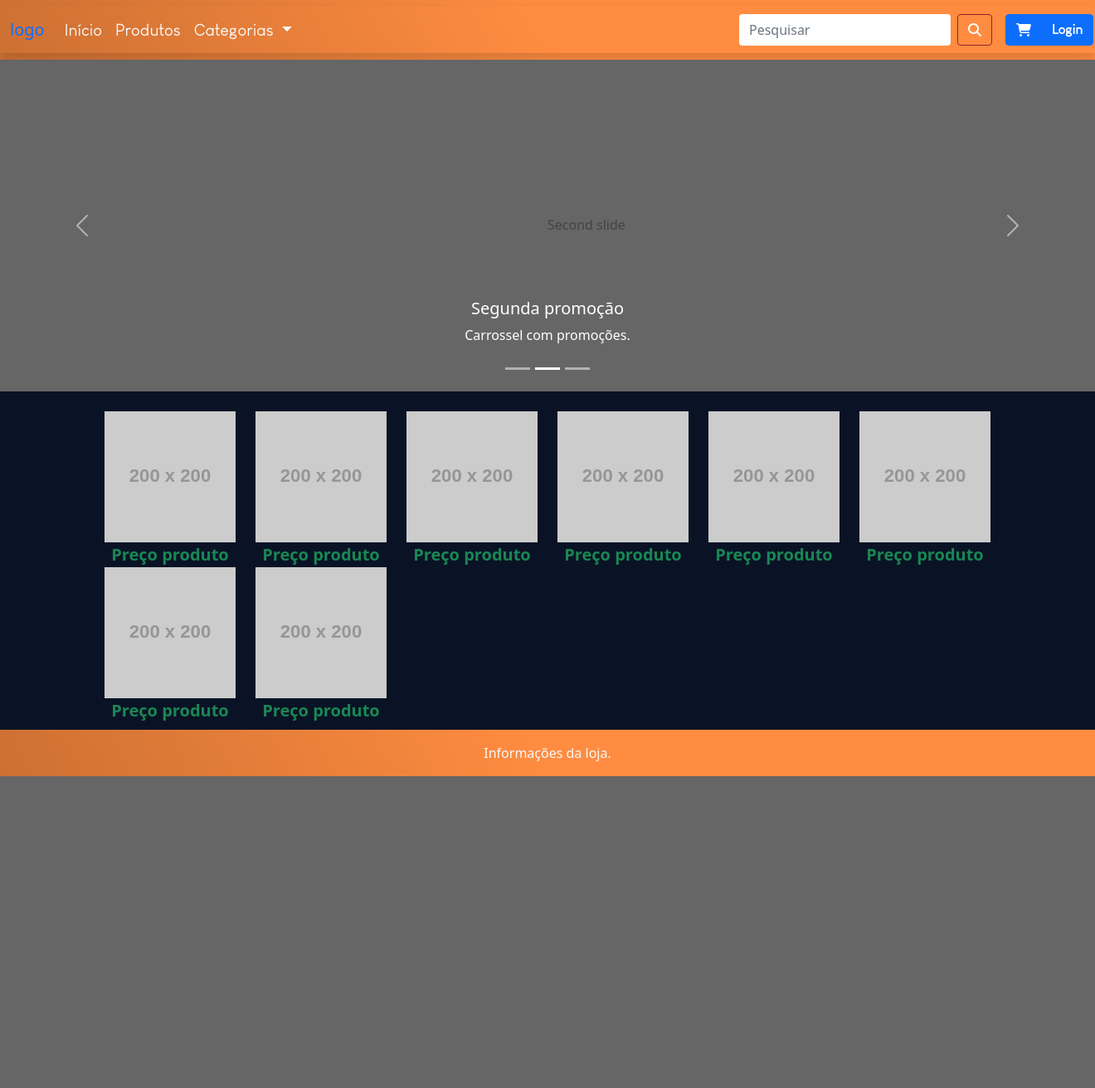
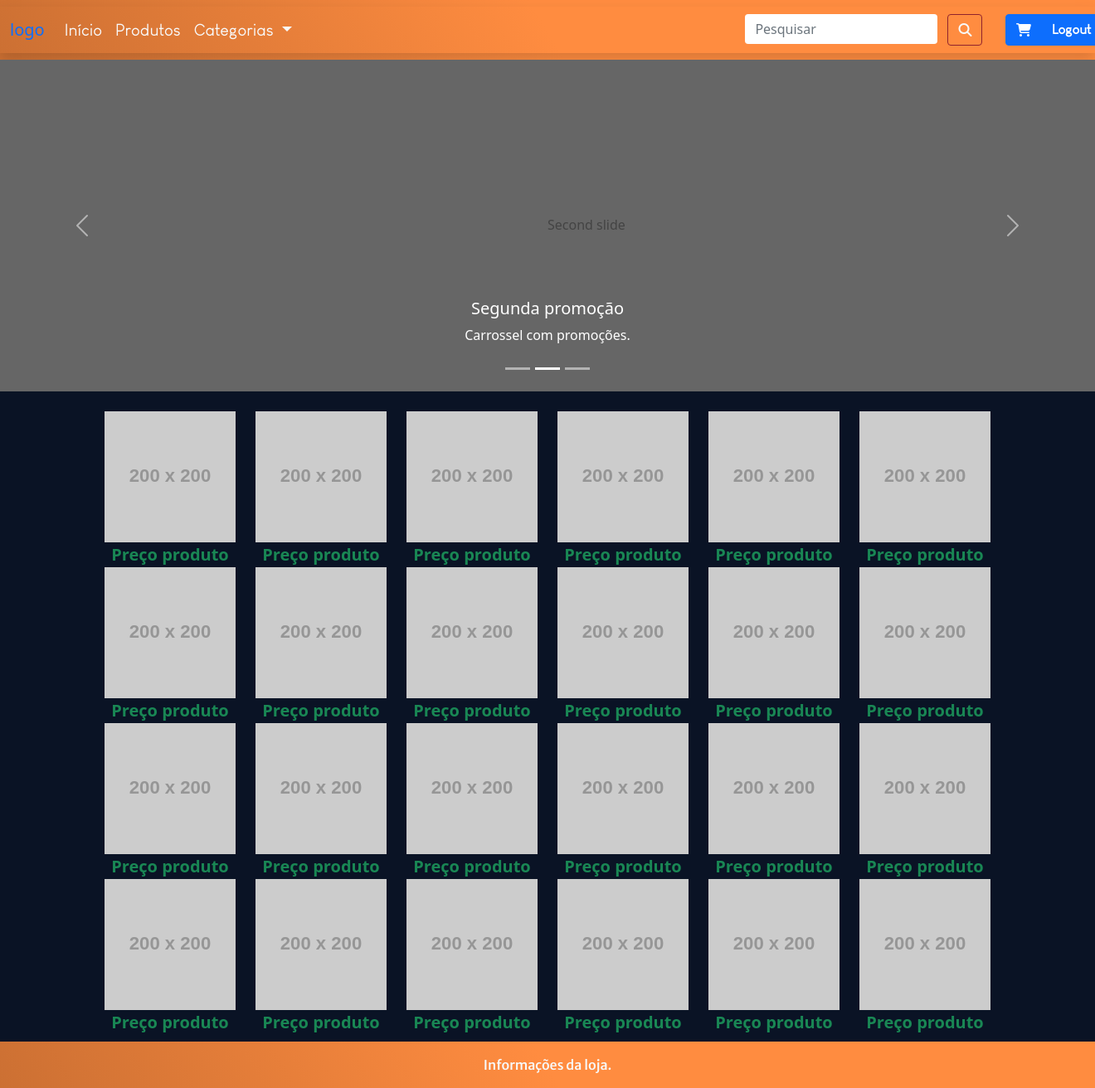
Before and after one commit to Blackklegend/lojaOnline, a PHP site: page / in a window 1320 px wide. Shown: the whole page at 83% size. Before the commit the page ends 936 px from the top, so only its background shows below. Run offline with PHP 8.4, Linux system fonts and the light colour scheme; the visitor is signed in with stand-in values (Sample User, id 1); grey boxes labelled with a size stand in for pictures from a placeholder-image service; some libraries are stand-ins or nearby versions.

Commit message:
functionality added

```diff
--- a/index.php
+++ b/index.php
@@ -1,3 +1,14 @@
+<?php
+  session_start();
+  if(isset($_SESSION["loggedin"]) && $_SESSION["loggedin"] === true){
+    $lgnAds = "location.href='./php/logout.php'";
+    $btnTxt = "Logout";
+  } else {
+    $lgnAds = "location.href='./login'";
+    $btnTxt = "Login";
+  }
+?>
+
 <!DOCTYPE html>
 <html class="h-100" lang="pt-br">
   <head>
@@ -26,7 +37,7 @@
               <span class="navbar-toggler-icon"><i class="fas fa-bars"></i></span>
             </button>
             <!--* navbar items -->
-            <div class="collapse navbar-collapse" id="navbarSupportedContent">
+            <form class="collapse navbar-collapse" id="navbarSupportedContent" action="./produtos/pesquisa.php" method="GET">
               <ul class="navbar-nav me-auto mb-2 mb-lg-0">
                 <li class="nav-item">
                   <a class="nav-link text-light george fs-5 lh-lg" aria-current="page" href="#">Início</a>
@@ -39,26 +50,27 @@
                     Categorias
                   </a>
                   <ul class="dropdown-menu dropdown-menu-dark" aria-labelledby="navbarDropdown">
-                    <li><a class="dropdown-item" href="#">Capas</a></li>
-                    <li><a class="dropdown-item" href="#">Películas</a></li>
-                    <li><a class="dropdown-item" href="#">Fones</a></li>
-                    <li><a class="dropdown-item" href="#">Carregadores</a></li>
+                    <li><input type="submit" name="category" value="Capas" class="dropdown-item"></li>
+                    <li><input type="submit" name="category" value="Películas" class="dropdown-item"></li>
+                    <li><input type="submit" name="category" value="Fones" class="dropdown-item"></li>
+                    <li><input type="submit" name="category" value="Carregadores" class="dropdown-item"></li>
                     <li><hr class="dropdown-divider"></li>
-                    <li><a class="dropdown-item" href="./produtos/">Todos</a></li>
+                    <li><input type="submit" name="category" value="Todos" class="dropdown-item"></li>
                   </ul>
                 </li>
               </ul>
-              <form class="d-flex">
-                <input class="form-control me-2 border-0 louis" type="search" placeholder="Pesquisar" aria-label="Search">
-                <button class="btn search-btn fw-light text-light" type="submit"><i class="fas fa-search"></i></button>
-              </form>
-            </div>
+              <div class="text-center">
+                <form class="d-flex" action="./produtos/pesquisa.php" method="GET">
+                  <input class="form-control me-2 border-0 louis d-inline w-75" name="search" value="<?php echo isset($_GET['search']) ? $_GET['search'] : ''; ?>" type="search" placeholder="Pesquisar" aria-label="Search">
+                  <button class="btn search-btn fw-light text-light" type="submit"><i class="fas fa-search"></i></button>
+                </form>
+              </div>
+            </form>
             <div class="col-md-1 ms-1 btn-group mt-n1 mb-2 pt-2 container-fluid pe-2">
               <button class="btn btn-primary" onclick="location.href='./carrinho'"><i class="fas fa-shopping-cart"></i></button>
-              <button class="btn btn-primary float-end george fw-bolder" onclick="location.href ='./php/logout.php'">Login</button>
+              <button class="btn btn-primary float-end george fw-bolder" onclick="<?php echo $lgnAds?>"><?php echo $btnTxt ?></button>
             </div>
           </div>
-
         </nav>
       <div id="content" class="container-fluid mt-0 flex-shrink-0 px-0"> <!--* Start of the content section -->
         <div id="carouselExampleCaptions" class="carousel slide px-0" data-bs-ride="carousel"> <!--? Carousel section -->
@@ -110,13 +122,29 @@
               <div class="col-sm-2 p-0 ps-4"><img class="w-100" src="http://placehold.it/200?text=produto"><div class="fs-5 fw-bold text-success text-center">Preço produto</div></div>
               <div class="col-sm-2 p-0 ps-4"><img class="w-100" src="http://placehold.it/200?text=produto"><div class="fs-5 fw-bold text-success text-center">Preço produto</div></div>
               <div class="col-sm-2 p-0 ps-4"><img class="w-100" src="http://placehold.it/200?text=produto"><div class="fs-5 fw-bold text-success text-center">Preço produto</div></div>
+              <div class="col-sm-2 p-0 ps-4"><img class="w-100" src="http://placehold.it/200?text=produto"><div class="fs-5 fw-bold text-success text-center">Preço produto</div></div>
+              <div class="col-sm-2 p-0 ps-4"><img class="w-100" src="http://placehold.it/200?text=produto"><div class="fs-5 fw-bold text-success text-center">Preço produto</div></div>
+              <div class="col-sm-2 p-0 ps-4"><img class="w-100" src="http://placehold.it/200?text=produto"><div class="fs-5 fw-bold text-success text-center">Preço produto</div></div>
+              <div class="col-sm-2 p-0 ps-4"><img class="w-100" src="http://placehold.it/200?text=produto"><div class="fs-5 fw-bold text-success text-center">Preço produto</div></div>
+              <div class="col-sm-2 p-0 ps-4"><img class="w-100" src="http://placehold.it/200?text=produto"><div class="fs-5 fw-bold text-success text-center">Preço produto</div></div>
+              <div class="col-sm-2 p-0 ps-4"><img class="w-100" src="http://placehold.it/200?text=produto"><div class="fs-5 fw-bold text-success text-center">Preço produto</div></div>
+              <div class="col-sm-2 p-0 ps-4"><img class="w-100" src="http://placehold.it/200?text=produto"><div class="fs-5 fw-bold text-success text-center">Preço produto</div></div>
+              <div class="col-sm-2 p-0 ps-4"><img class="w-100" src="http://placehold.it/200?text=produto"><div class="fs-5 fw-bold text-success text-center">Preço produto</div></div>
+              <div class="col-sm-2 p-0 ps-4"><img class="w-100" src="http://placehold.it/200?text=produto"><div class="fs-5 fw-bold text-success text-center">Preço produto</div></div>
+              <div class="col-sm-2 p-0 ps-4"><img class="w-100" src="http://placehold.it/200?text=produto"><div class="fs-5 fw-bold text-success text-center">Preço produto</div></div>
+              <div class="col-sm-2 p-0 ps-4"><img class="w-100" src="http://placehold.it/200?text=produto"><div class="fs-5 fw-bold text-success text-center">Preço produto</div></div>
+              <div class="col-sm-2 p-0 ps-4"><img class="w-100" src="http://placehold.it/200?text=produto"><div class="fs-5 fw-bold text-success text-center">Preço produto</div></div>
+              <div class="col-sm-2 p-0 ps-4"><img class="w-100" src="http://placehold.it/200?text=produto"><div class="fs-5 fw-bold text-success text-center">Preço produto</div></div>
+              <div class="col-sm-2 p-0 ps-4"><img class="w-100" src="http://placehold.it/200?text=produto"><div class="fs-5 fw-bold text-success text-center">Preço produto</div></div>
+              <div class="col-sm-2 p-0 ps-4"><img class="w-100" src="http://placehold.it/200?text=produto"><div class="fs-5 fw-bold text-success text-center">Preço produto</div></div>
+              <div class="col-sm-2 p-0 ps-4"><img class="w-100" src="http://placehold.it/200?text=produto"><div class="fs-5 fw-bold text-success text-center">Preço produto</div></div>
             </div>
           </div>
         </div>
       </div>
       </main>  <!--* Content end, footer start -->
       <footer class="footer mt-auto py-3 green-background">
-        <div class="container text-center">
+        <div class="container text-center merriweather">
           <span class="text-light text-center">Informações da loja.</span>
         </div>
       </footer>
--- a/php/register.php
+++ b/php/register.php
@@ -101,7 +101,7 @@ if($_SERVER["REQUEST_METHOD"] == "POST"){
         <meta charset="utf-8"> <!--* Site information -->
         <meta http-equiv="X-UA-Compatible" content="IE=edge,chrome=1">
         <meta name="viewport" content="width=device-width, initial-scale=1">
-        <title>Login</title>
+        <title>Cadastro</title>
         <!--! CSS styling injections -->
             <link href="../styles/css/bootstrap.min.css" rel="stylesheet">
             <link href="../styles/css/bootstrap-utilities.min.css" rel="stylesheet">
```
Also changed, not shown: login/index.php (+4 -4 lines), produtos/index.html (deleted, +0 -79 lines), produtos/index.php (added, +102 -0 lines), produtos/pesquisa.php (added, +101 -0 lines).
